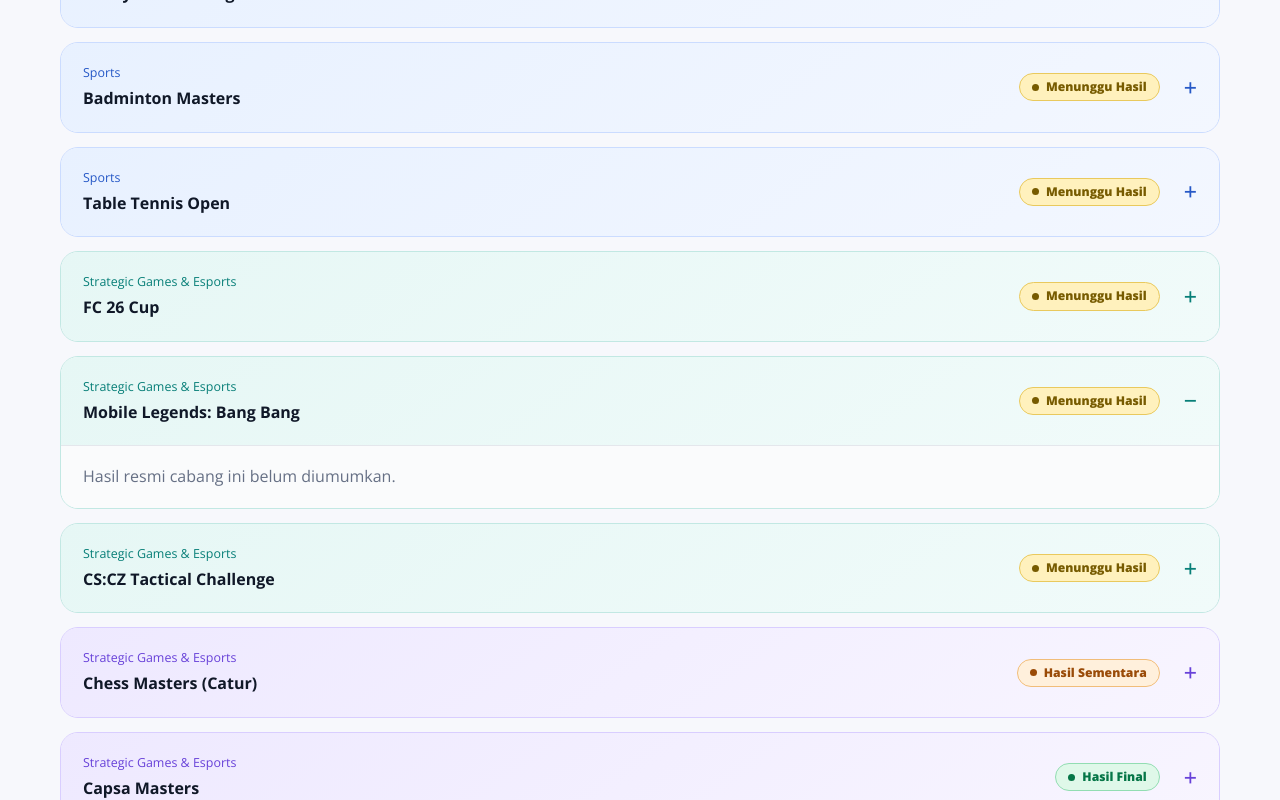
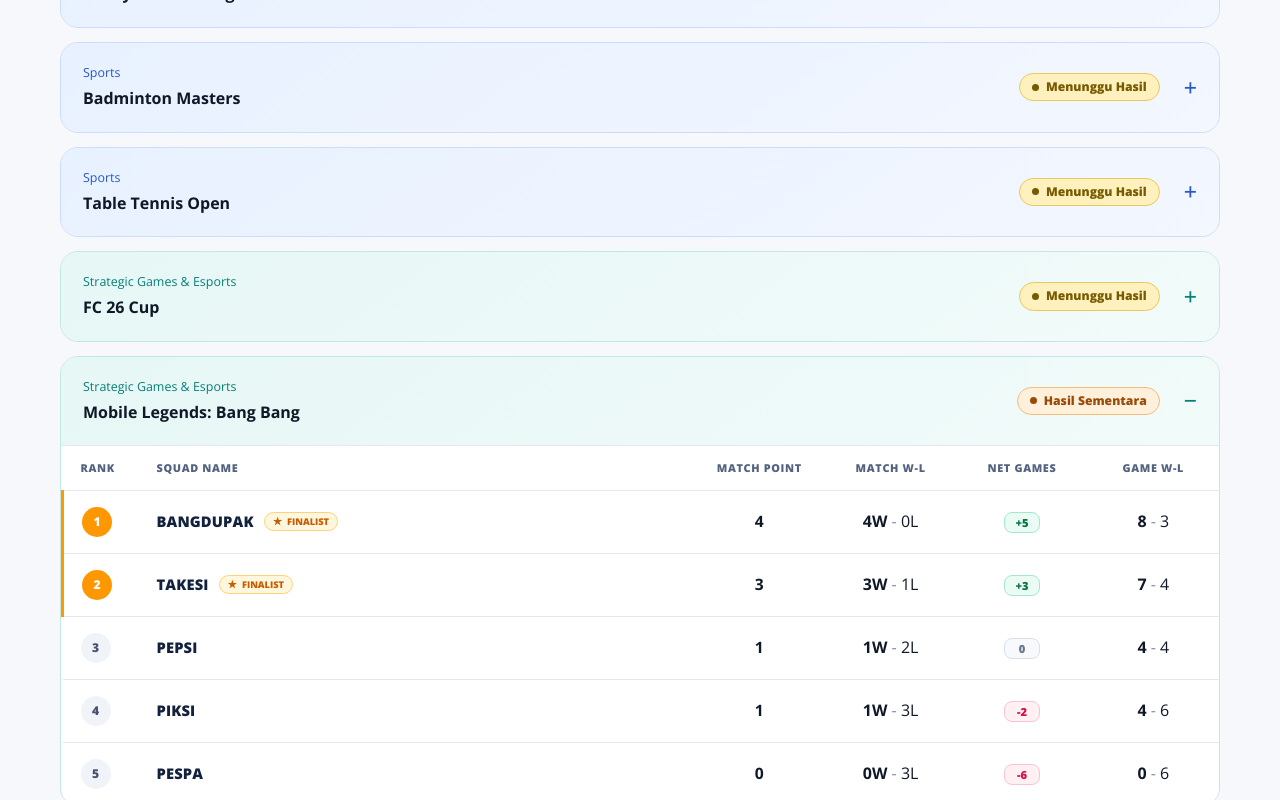
Before and after one commit to ruswanhidayat/portal-atlantik, a Next.js app: page /leaderboard in a window 1280 px wide. Both pictures are taken after a click on the heading 640 px from the left and 2339 px from the top of the page. Shown: the part 1876-2676 px from the top of the page. Built offline with nearby package versions, Linux system fonts and the light colour scheme.

Commit message:
update mlbb leaderboard

```diff
--- a/app/globals.css
+++ b/app/globals.css
@@ -522,6 +522,206 @@ h1, h2, h3, .brand, .nav, .button, .eyebrow, .game-category, .status {
   color: var(--muted);
   font-size: .75rem;
 }
+
+/* =========================================================
+   MLBB Standings
+   ========================================================= */
+
+.mlbb-standings-table {
+  table-layout: fixed;
+}
+
+.mlbb-standings-table th {
+  padding: 13px 18px;
+  color: #52627f;
+  background: #ffffff;
+  border-bottom: 1px solid var(--line);
+  font-size: 0.68rem;
+  font-weight: 800;
+  letter-spacing: 0.06em;
+}
+
+.mlbb-standings-table td {
+  padding: 16px 18px;
+  vertical-align: middle;
+}
+
+.mlbb-standings-table tbody tr {
+  background: #ffffff;
+}
+
+.mlbb-standings-table tbody tr:nth-child(even) {
+  background: #ffffff;
+}
+
+.mlbb-standings-table tbody tr:hover {
+  background: #fbfcfe;
+}
+
+.mlbb-standings-table th:nth-child(n + 3),
+.mlbb-standings-table td:nth-child(n + 3) {
+  text-align: center;
+}
+
+.mlbb-rank-column {
+  width: 76px;
+}
+
+.mlbb-squad-column {
+  width: 48%;
+}
+
+.mlbb-rank-badge {
+  width: 30px;
+  height: 30px;
+
+  display: inline-grid;
+  place-items: center;
+
+  border-radius: 50%;
+
+  color: #445472;
+  background: #f0f4f9;
+
+  font-size: 0.76rem;
+  font-weight: 800;
+}
+
+.mlbb-rank-badge.mlbb-rank-finalist {
+  color: white;
+  background: #ff9700;
+}
+
+.mlbb-squad {
+  display: flex;
+  align-items: center;
+  gap: 10px;
+}
+
+.mlbb-squad > strong {
+  color: #12213d;
+  font-size: 0.92rem;
+  font-weight: 800;
+  letter-spacing: 0.01em;
+}
+
+.mlbb-finalist-badge {
+  display: inline-flex;
+  align-items: center;
+  gap: 5px;
+
+  padding: 3px 8px;
+
+  border: 1px solid #ffd27a;
+  border-radius: var(--radius-pill);
+
+  color: #c55c00;
+  background: #fff7dd;
+
+  font-size: 0.58rem;
+  font-weight: 800;
+  line-height: 1;
+  text-transform: uppercase;
+  white-space: nowrap;
+}
+
+.mlbb-finalist-badge span {
+  font-size: 0.65rem;
+}
+
+.mlbb-match-point strong {
+  color: #101828;
+  font-size: 0.98rem;
+}
+
+.mlbb-score-separator {
+  color: #7c8aa5;
+}
+
+.mlbb-net-games {
+  min-width: 36px;
+
+  display: inline-flex;
+  justify-content: center;
+
+  padding: 3px 8px;
+
+  border: 1px solid;
+  border-radius: 8px;
+
+  font-size: 0.7rem;
+  font-weight: 800;
+  line-height: 1.2;
+}
+
+.mlbb-net-games.positive {
+  color: #087443;
+  border-color: #a5e7ce;
+  background: #e9fbf4;
+}
+
+.mlbb-net-games.neutral {
+  color: #64748b;
+  border-color: #d9e0e9;
+  background: #f7f9fc;
+}
+
+.mlbb-net-games.negative {
+  color: #d31345;
+  border-color: #ffc2ce;
+  background: #fff0f3;
+}
+
+/* Garis penanda dua squad yang lolos ke final */
+.mlbb-finalist-row td:first-child {
+  border-left: 3px solid #ff9700;
+}
+
+
+/* Mobile */
+@media (max-width: 760px) {
+  .mlbb-standings-table {
+    min-width: 720px;
+  }
+
+  .mlbb-standings-table th {
+    padding: 11px 13px;
+    font-size: 0.62rem;
+  }
+
+  .mlbb-standings-table td {
+    padding: 13px;
+    font-size: 0.8rem;
+  }
+
+  .mlbb-rank-column {
+    width: 62px;
+  }
+
+  .mlbb-squad-column {
+    width: 220px;
+  }
+
+  .mlbb-squad {
+    gap: 7px;
+  }
+
+  .mlbb-squad > strong {
+    font-size: 0.82rem;
+  }
+
+  .mlbb-finalist-badge {
+    padding: 3px 6px;
+    font-size: 0.52rem;
+  }
+
+  .mlbb-rank-badge {
+    width: 27px;
+    height: 27px;
+    font-size: 0.7rem;
+  }
+}
+
 /* Tahap 5: Pengumuman */
 
 .announcement-home-section {
--- a/app/leaderboard/page.js
+++ b/app/leaderboard/page.js
@@ -140,6 +140,115 @@ function ChessStandingsTable({ competition }) {
         <span aria-hidden="true">·</span>
         <strong>D</strong>: Draw
       </p>
+    </div>
+  );
+}
+
+function MlbbStandingsTable({ competition }) {
+  const rows = competition.standings.rows
+    .map((row) => ({
+      ...row,
+      division: divisions.find(
+        (division) => division.id === row.divisionId
+      ),
+      netGames: row.gameWin - row.gameLose,
+    }))
+    .filter((row) => row.division)
+    .sort((a, b) => {
+      if (b.matchPoint !== a.matchPoint) {
+        return b.matchPoint - a.matchPoint;
+      }
+
+      if (b.matchWin !== a.matchWin) {
+        return b.matchWin - a.matchWin;
+      }
+
+      if (b.netGames !== a.netGames) {
+        return b.netGames - a.netGames;
+      }
+
+      return b.gameWin - a.gameWin;
+    });
+
+  return (
+    <div className="competition-table-wrap">
+      <div className="table-scroll">
+        <table className="leaderboard-table mlbb-standings-table">
+          <thead>
+            <tr>
+              <th className="mlbb-rank-column">Rank</th>
+              <th className="mlbb-squad-column">Squad Name</th>
+              <th>Match Point</th>
+              <th>Match W-L</th>
+              <th>Net Games</th>
+              <th>Game W-L</th>
+            </tr>
+          </thead>
+
+          <tbody>
+            {rows.map((row, index) => (
+              <tr
+                key={row.divisionId}
+                className={row.finalist ? "mlbb-finalist-row" : ""}
+              >
+                <td className="mlbb-rank-column">
+                  <span
+                    className={`mlbb-rank-badge ${
+                      index < 2 ? "mlbb-rank-finalist" : ""
+                    }`}
+                  >
+                    {index + 1}
+                  </span>
+                </td>
+
+                <td className="mlbb-squad-column">
+                  <div className="mlbb-squad">
+                    <strong>{row.squadName}</strong>
+
+                    {row.finalist && (
+                      <span className="mlbb-finalist-badge">
+                        <span aria-hidden="true">★</span>
+                        Finalist
+                      </span>
+                    )}
+                  </div>
+                </td>
+
+                <td className="mlbb-match-point">
+                  <strong>{row.matchPoint}</strong>
+                </td>
+
+                <td>
+                  <strong>{row.matchWin}W</strong>
+                  <span className="mlbb-score-separator"> - </span>
+                  <span>{row.matchLose}L</span>
+                </td>
+
+                <td>
+                  <span
+                    className={`mlbb-net-games ${
+                      row.netGames > 0
+                        ? "positive"
+                        : row.netGames < 0
+                        ? "negative"
+                        : "neutral"
+                    }`}
+                  >
+                    {row.netGames > 0 ? "+" : ""}
+                    {row.netGames}
+                  </span>
+                </td>
+
+                <td>
+                  <strong>{row.gameWin}</strong>
+                  <span className="mlbb-score-separator"> - </span>
+                  <span>{row.gameLose}</span>
+                </td>
+              </tr>
+            ))}
+          </tbody>
+        </table>
+      </div>
     </div>
   );
 }
@@ -384,6 +493,8 @@ export default function LeaderboardPage() {
 
                   {competition.standings?.type === "chess" ? (
                     <ChessStandingsTable competition={competition} />
+                  ) : competition.standings?.type === "mlbb" ? (
+                    <MlbbStandingsTable competition={competition} />
                   ) : competition.scoreDetails ? (
                     <CompetitionScoreTable competition={competition} />
                   ) : rows.length > 0 ? (
--- a/data/leaderboard.js
+++ b/data/leaderboard.js
@@ -81,7 +81,66 @@ export const competitions = [
   name: "Mobile Legends: Bang Bang",
   scoringCategory: "strategic",
   theme: "esports",
+  status: "ongoing",
+
+  // Belum dihitung ke Juara Umum karena pertandingan belum final.
   results: [],
+
+  standings: {
+    type: "mlbb",
+    rows: [
+      {
+        divisionId: "subdit-3",
+        squadName: "BANGDUPAK",
+        matchPoint: 4,
+        matchWin: 4,
+        matchLose: 0,
+        gameWin: 8,
+        gameLose: 3,
+        finalist: true,
+      },
+      {
+        divisionId: "subdit-1",
+        squadName: "TAKESI",
+        matchPoint: 3,
+        matchWin: 3,
+        matchLose: 1,
+        gameWin: 7,
+        gameLose: 4,
+        finalist: true,
+      },
+      {
+        divisionId: "subdit-5",
+        squadName: "PEPSI",
+        matchPoint: 1,
+        matchWin: 1,
+        matchLose: 2,
+        gameWin: 4,
+        gameLose: 4,
+        finalist: false,
+      },
+      {
+        divisionId: "subdit-4",
+        squadName: "PIKSI",
+        matchPoint: 1,
+        matchWin: 1,
+        matchLose: 3,
+        gameWin: 4,
+        gameLose: 6,
+        finalist: false,
+      },
+      {
+        divisionId: "subdit-2",
+        squadName: "PESPA",
+        matchPoint: 0,
+        matchWin: 0,
+        matchLose: 3,
+        gameWin: 0,
+        gameLose: 6,
+        finalist: false,
+      },
+    ],
+  },
 },
   {
     id: "cscz-tactical-challenge",
```
Lines whose indentation alone changed are shown as unchanged.
